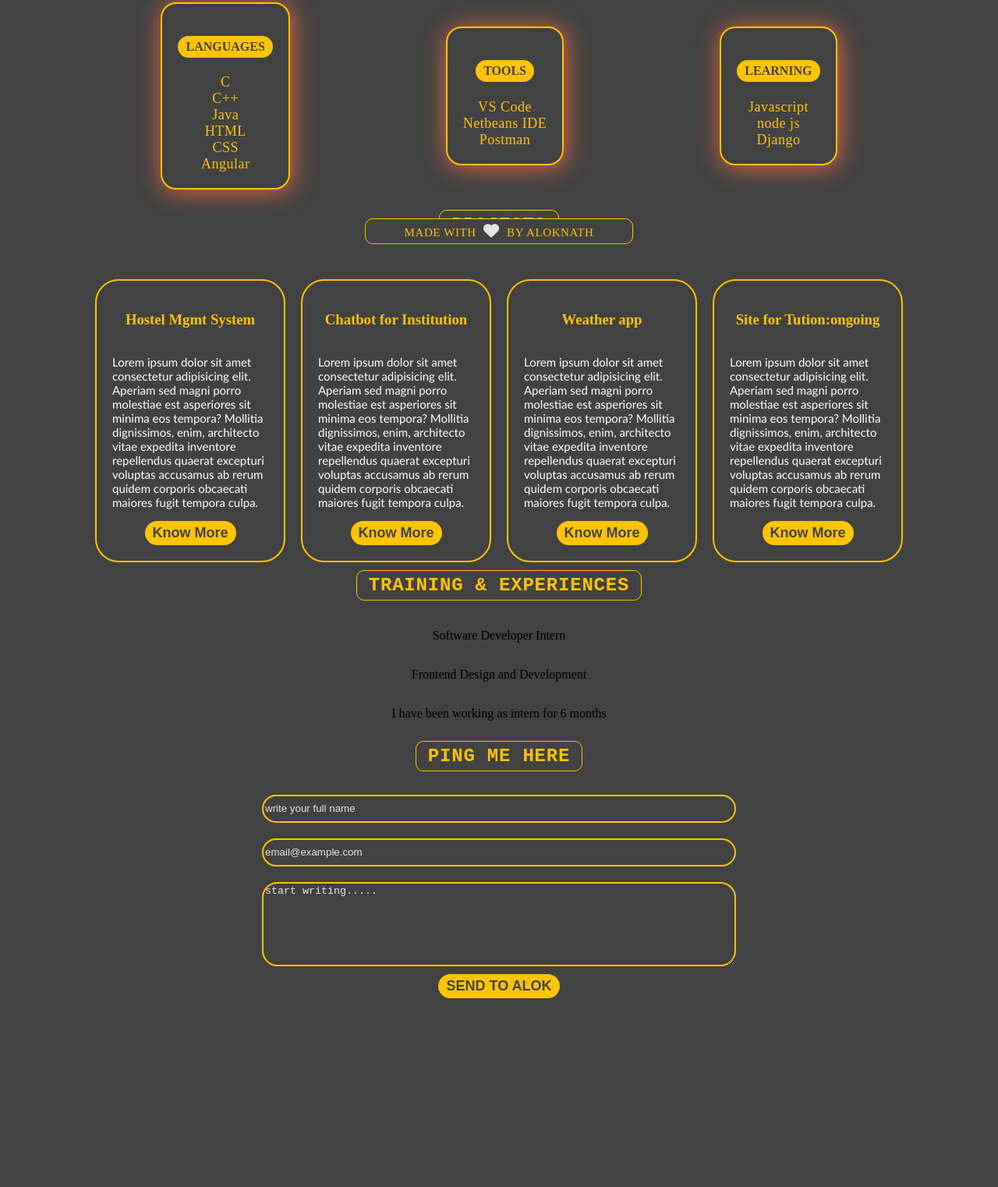
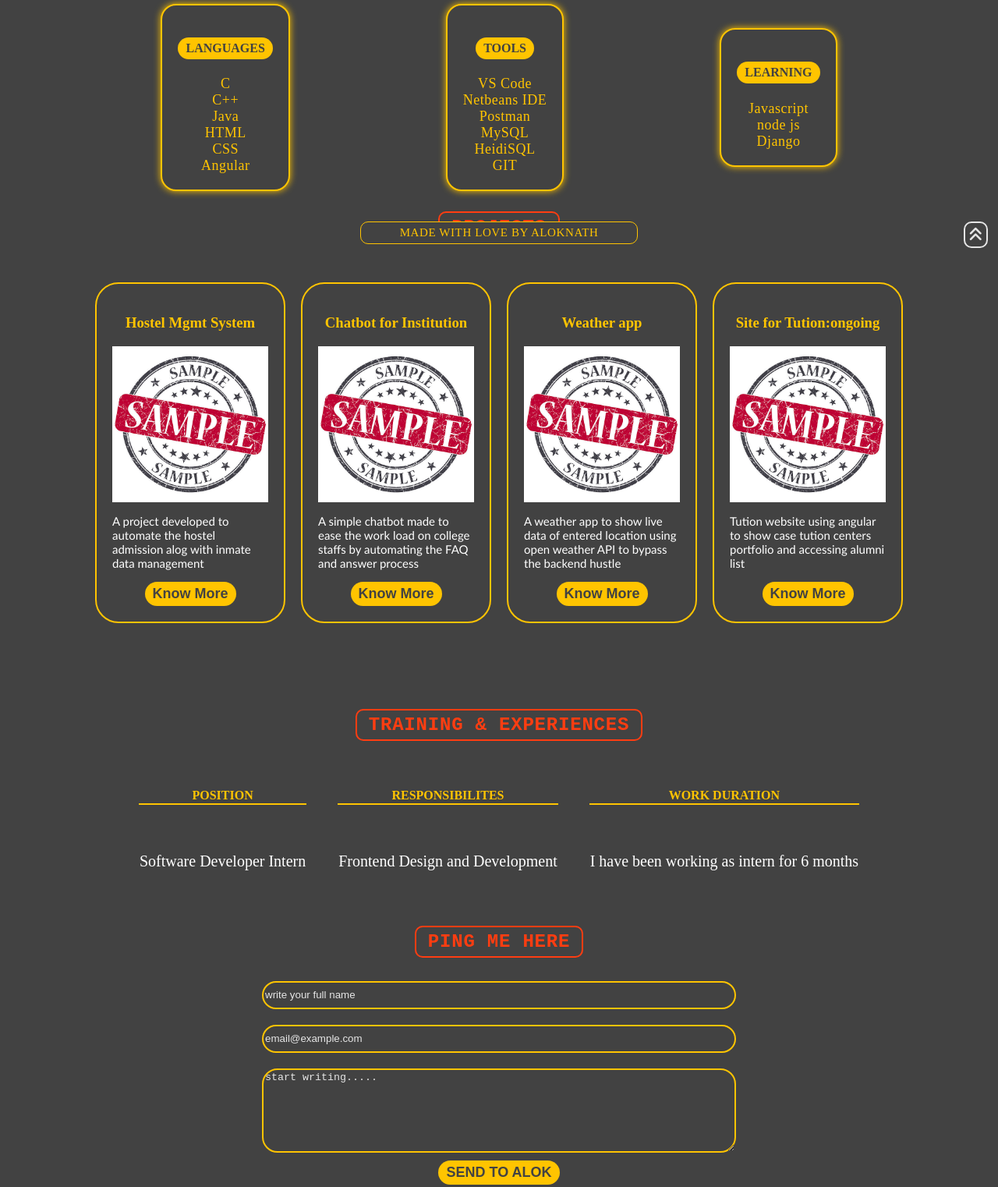
Before and after one commit to r-aloknath/MyPortfolio, a plain HTML site: page index.html in a window 1280 px wide. Shown: the part 472-1994 px from the top of the page at 78% size. Before the commit the page ends 1815 px from the top, so only its background shows below. Drawn offline with Linux system fonts and the light colour scheme.

Commit message:
footer designed,training section designed,image added to project tab,to top button added

```diff
--- a/index.html
+++ b/index.html
@@ -9,19 +9,19 @@
 </head>
 <body>
     <!-- header nav bar -->
-    <div class="navbar center">
+    <div class="navbar center" id="top">
         <div class="header display-row center">
-            <a href="" class="nav-items">ABOUT</a>
-            <a href="" class="nav-items">SKILLS</a>
-            <a href="" class="nav-items">PROJECTS</a>
-            <a href="" class="nav-items">TRAINING</a>
-            <a href="" class="nav-items">CONTACT</a>
+            <a href="#about" class="nav-items">ABOUT</a>
+            <a href="#skills" class="nav-items">SKILLS</a>
+            <a href="#projects" class="nav-items">PROJECTS</a>
+            <a href="#experiences" class="nav-items">TRAINING</a>
+            <a href="#contact" class="nav-items">CONTACT</a>
             <!-- <button class="download-btn">CLICK FOR CV</button> -->
-    </div>
+        </div>
     </div>
 
     <!-- greeting section -->
-    <div class="greet display-column">
+    <div class="greet display-column" id="about">
         <p class="greet-msg center display-column">
             <span class="salutation">Hi!</span>
             <div class="intro display-row center">
@@ -50,7 +50,7 @@
     </div>
 
     <!-- skills section -->
-    <div class="main-skill-section center display-column">
+    <div class="main-skill-section center display-column" id="skills">
         <h3 class="heading">SKILLS</h3>
         <div class="skills display-row center">
             <!-- languages known -->
@@ -70,6 +70,9 @@
                 <li class="skill-item tools-item">VS Code</li>
                 <li class="skill-item tools-item">Netbeans IDE</li>
                 <li class="skill-item tools-item">Postman</li>
+                <li class="skill-item tools-item">MySQL</li>
+                <li class="skill-item tools-item">HeidiSQL</li>
+                <li class="skill-item tools-item">GIT</li>
             </ul>
 
             <!-- skills that i'm learing -->
@@ -83,46 +86,69 @@
     </div>
 
     <!-- projects section -->
-    <div class="project center display-column">
+    <div class="project center display-column" id="projects">
         <h3 class="heading">PROJECTS</h3>
         <div class="project-container display-row center">
             <div class="project-item p-one center display-column">
                 <h3 class="p-title">Hostel Mgmt System</h3>
-                <p class="desc">Lorem ipsum dolor sit amet consectetur adipisicing elit. Aperiam sed magni porro molestiae est asperiores sit minima eos tempora? Mollitia dignissimos, enim, architecto vitae expedita inventore repellendus quaerat excepturi voluptas accusamus ab rerum quidem corporis obcaecati maiores fugit tempora culpa.</p>
+                <div class="project-img">
+                    <img src="resources/sample.jpg" alt="">
+                </div>
+                <p class="desc">A project developed to automate the hostel admission alog with inmate data management</p>
                 <a href="pages/p1/p1.html" target="_blank"><button class="know-more">Know More</button></a>
             </div>
             <div class="project-item p-two center display-column">
                 <h3 class="p-title">Chatbot for Institution</h3>
-                <p class="desc">Lorem ipsum dolor sit amet consectetur adipisicing elit. Aperiam sed magni porro molestiae est asperiores sit minima eos tempora? Mollitia dignissimos, enim, architecto vitae expedita inventore repellendus quaerat excepturi voluptas accusamus ab rerum quidem corporis obcaecati maiores fugit tempora culpa.</p>
+                <div class="project-img">
+                    <img src="resources/sample.jpg" alt="">
+                </div>
+                <p class="desc">A simple chatbot made to ease the work load on college staffs by automating the FAQ and answer process</p>
                 <a href="pages/p2/p2.html" target="_blank"><button class="know-more">Know More</button></a>
             </div>
             <div class="project-item p-three center display-column">
                 <h3 class="p-title">Weather app</h3>
-                <p class="desc">Lorem ipsum dolor sit amet consectetur adipisicing elit. Aperiam sed magni porro molestiae est asperiores sit minima eos tempora? Mollitia dignissimos, enim, architecto vitae expedita inventore repellendus quaerat excepturi voluptas accusamus ab rerum quidem corporis obcaecati maiores fugit tempora culpa.</p>
+                <div class="project-img">
+                    <img src="resources/sample.jpg" alt="">
+                </div>
+                <p class="desc">A weather app to show live data of entered location using open weather API to bypass the backend hustle</p>
                 <a href="pages/p3/p3.html" target="_blank"><button class="know-more">Know More</button></a>
             </div>
             <div class="project-item p-four center display-column">
                 <h3 class="p-title">Site for Tution:ongoing</h3>
-                <p class="desc">Lorem ipsum dolor sit amet consectetur adipisicing elit. Aperiam sed magni porro molestiae est asperiores sit minima eos tempora? Mollitia dignissimos, enim, architecto vitae expedita inventore repellendus quaerat excepturi voluptas accusamus ab rerum quidem corporis obcaecati maiores fugit tempora culpa.</p>
+                <div class="project-img">
+                    <img src="resources/sample.jpg" alt="">
+                </div>
+                <p class="desc">Tution website using angular to show case tution centers portfolio and accessing alumni list</p>
                 <a href="pages/p3/p4.html" target="_blank"><button class="know-more">Know More</button></a>
             </div>
         </div>
     </div>
 
     <!-- training and experience section -->
-    <div class="train center display-column">
+    <div class="train center display-column" id="experiences">
         <h3 class="heading">TRAINING & EXPERIENCES</h3>
         <div class="train-container display-row center">
             <div class="train-item center display-column">
-                <p class="train-title">Software Developer Intern</p>
-                <p class="train-role">Frontend Design and Development</p>
-                <p class="train-duration">I have been working as intern for 6 months</p>
+                <div class="exp-table">
+                    <table>
+                        <tr>
+                            <th>POSITION</th>
+                            <th>RESPONSIBILITES</th>
+                            <th>WORK DURATION</th>
+                        </tr>
+                        <tr>
+                            <td><p class="train-title">Software Developer Intern</p></td>
+                            <td><p class="train-role">Frontend Design and Development</p></td>
+                            <td><p class="train-duration">I have been working as intern for 6 months</p></td>
+                        </tr>
+                    </table>
+                </div>
             </div>
         </div>
     </div>
 
     <!-- contact section -->
-    <div class="contact center display-column">
+    <div class="contact center display-column" id="contact">
         <h3 class="heading">PING ME HERE</h3>
         <div class="name-email-input display-column center">
             <input type="text" class="inp-name" placeholder="write your full name">
@@ -133,7 +159,8 @@
     </div>
 
     <div class="footer display-row center">
-        <p class="footer-text">MADE WITH <i class="fa-solid fa-heart"></i> BY ALOKNATH</p>
+        <p class="footer-text">MADE WITH LOVE BY ALOKNATH</p>
+        <a href="#top"><i class="fa-solid fa-angles-up"></i></a>
     </div>
 
     <!-- javascript -->
--- a/style.css
+++ b/style.css
@@ -1,13 +1,16 @@
 :root{
     --crimson:crimson;
     --yellow:rgb(255,196,0);
-    --orange:rgba(255, 110, 70, 0.886);
+    --orange:rgb(255, 61, 17);
     --red:rgb(147,6,62);
     --purple:rgb(91,22,71);
     --darkgrey:rgb(66, 66, 66);
     --lightgrey:rgba(252, 252, 252, 0.884);
+}
 
-}
+html {
+    scroll-behavior: smooth;
+  }
 
 body{
     background: var(--darkgrey);
@@ -29,12 +32,12 @@ body{
 
 .heading{
     font-family: 'Courier New', Courier, monospace;
-    font-size: x-large;
+    font-size:x-large;
     font-weight: bold;
     letter-spacing: .8px;
     padding: 5px 15px;
-    color: var(--yellow);
-    border: 1px solid var(--yellow);
+    color: var(--orange);
+    border: 2.5px solid var(--orange);
     border-radius: 10px 10px;
     margin-top: 10px;
     margin-bottom: 20px;
@@ -59,8 +62,6 @@ body{
 
 /* styling top navbar */
 .navbar{
-    position: sticky;
-    top: 0;
     z-index: 10;
     display: flex;
     flex-wrap: wrap;
@@ -202,7 +203,7 @@ body{
     padding: 20px 20px;
     border: 2px solid var(--yellow);
     border-radius: 20px 20px;
-    box-shadow: var(--orange) 2px 2px 30px;
+    box-shadow: var(--yellow) 0 0 10px;
     transition: all .5s;
 }
 .skills .language:hover{
@@ -219,7 +220,7 @@ body{
     padding: 20px 20px;
     border: 2px solid var(--yellow);
     border-radius: 20px 20px;
-    box-shadow: var(--orange) 2px 2px 30px;
+    box-shadow: var(--yellow) 0 0 10px;
     transition: all .5s;
 }
 .skills .tools:hover{
@@ -235,7 +236,7 @@ body{
     padding: 20px 20px;
     border: 2px solid var(--yellow);
     border-radius: 20px 20px;
-    box-shadow: var(--orange) 2px 2px 30px;
+    box-shadow: var(--yellow) 0 0 10px;
     transition: all .5s;
 }
 .skills .learning:hover{
@@ -245,6 +246,15 @@ body{
 /* styling projects */
 .project{
     /* margin-top: 30px; */
+}
+
+.project-img{
+    height: 200px;
+    width: 200px;
+}
+.project-img img{
+    height: 200px;
+    width: 200px;
 }
 
 .project .project-container{
@@ -265,7 +275,7 @@ body{
 
 .project-item:hover{
     transform: scale(1.05,1.05);
-    box-shadow: var(--yellow) 5px 5px 20px;
+    box-shadow: var(--yellow) 0 0 10px;
 }
 
 .p-title{
@@ -284,18 +294,21 @@ body{
 
 /* styling trainings */
 .train{
+    margin-top: 100px;
 }
-
-.train-container{
+table{
+    border-spacing: 40px;
 }
-
-.train-item{
+table tr th{
+    font-weight: bold;
+    color: var(--yellow);
+    border-bottom: 2px solid var(--yellow);
 }
-
+.train-title, .train-role, .train-duration{
+    color: white;
+    font-size: 20px;
+}
 /* contact section */
-.contact{
-
-}
 
 .name-email-input{
     box-sizing: border-box;
@@ -339,10 +352,17 @@ input::placeholder,textarea::placeholder{
     border-radius: 10px 10px;
 }
 .footer i{
+    position: absolute;
+    bottom: 0;
+    right: 0;
     font-size: 20px;
+    margin: 10px 5px;
+    padding: 5px;
     color: var(--lightgrey);
-    margin: 0 5px;
+    border: 2px solid var(--lightgrey);
+    border-radius: 10px 10px;
 }
 .footer i:active{
-    color: red;
+    color: var(--yellow);
+    border: 2px solid var(--yellow);
 }
```
Also changed, not shown: resources/sample.jpg (added).
